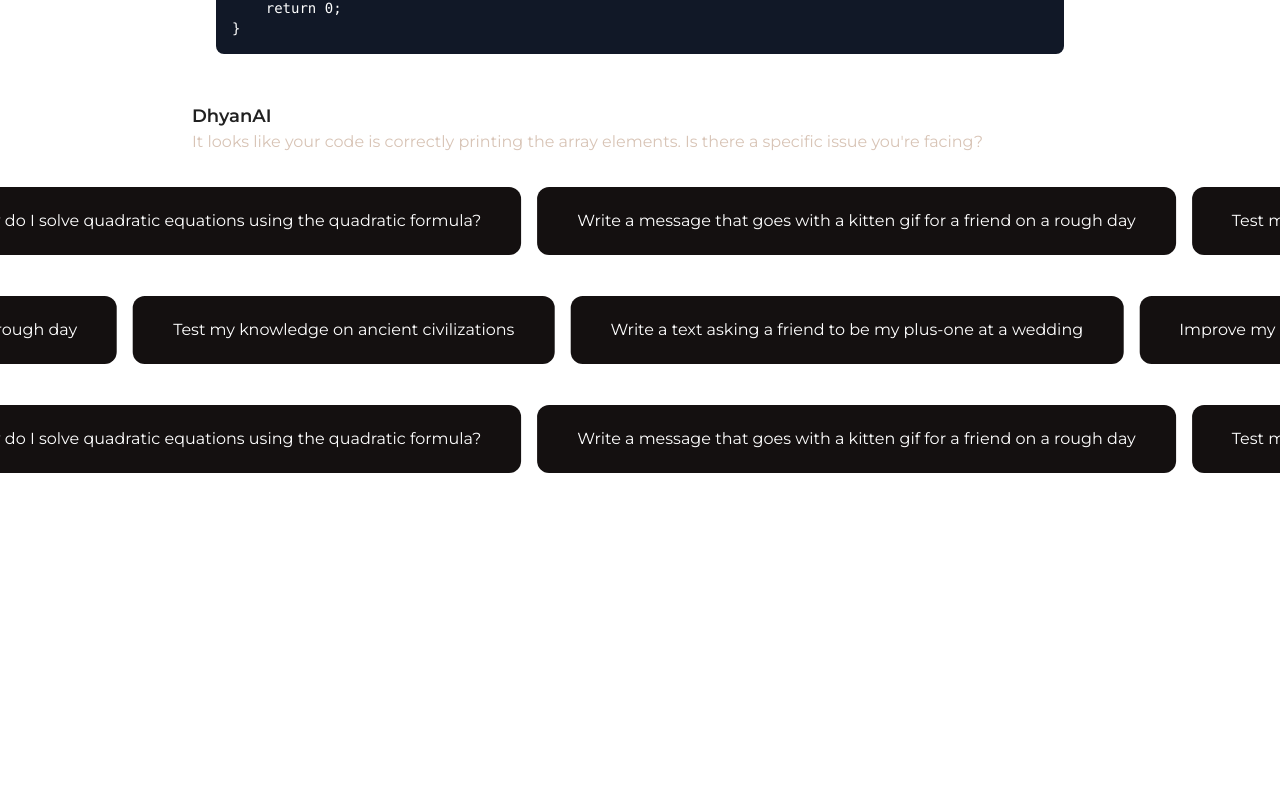
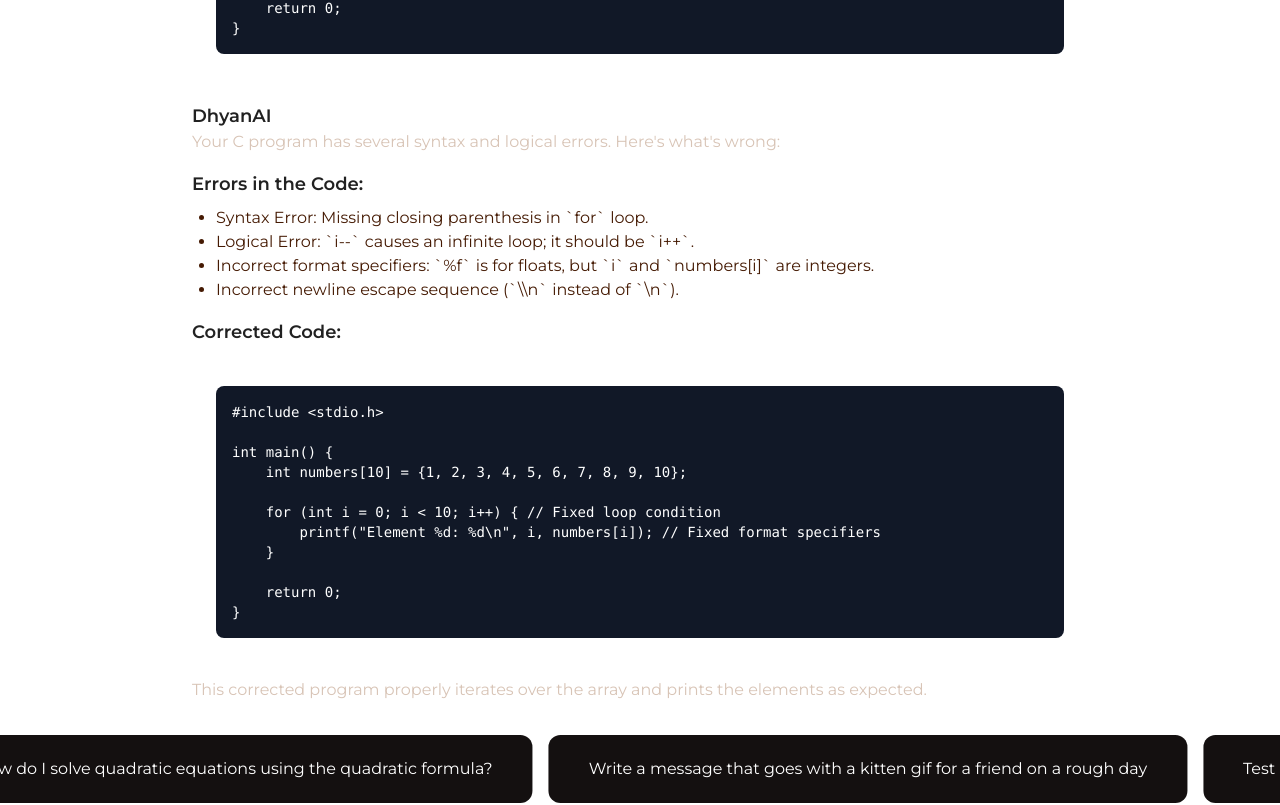
Before and after one commit to ItsSitanshu/dhyan-v1, a Next.js app: page / in a window 1280 px wide. Shown: the part 578-1383 px from the top of the page. Before the commit the page ends 1059 px from the top, so only its background shows below. Built offline with nearby package versions, Linux system fonts and the light colour scheme; a web font is replaced by a local one.

Commit message:
landingchanges

```diff
--- a/app/components/CodeExample.tsx
+++ b/app/components/CodeExample.tsx
@@ -3,12 +3,15 @@ import React from "react";
 const CodeExample = () => {
   return (
     <div className="w-full max-w-4xl mx-auto mt-12 space-y-6">
+      {/* User's question */}
       <div>
         <p className="text-lg font-semibold">User</p>
         <p className="text-psec text-amber-950">
           This code is not working like I expect — how do I fix it?
         </p>
       </div>
+
+      {/* Incorrect C Code */}
       <div className="w-full bg-background p-6 rounded-lg text-foreground text-sm overflow-x-auto">
         <pre className="bg-gray-900 text-white p-4 rounded-lg overflow-x-auto">
           <code>
@@ -17,8 +20,8 @@ const CodeExample = () => {
 int main() {
     int numbers[10] = {1, 2, 3, 4, 5, 6, 7, 8, 9, 10};
 
-    for (int i = 0; i < 10; i-- {
-        printf("Element %f: %f\\n", i, numbers[i])
+    for (int i = 0; i < 10; i-- { // Incorrect loop condition and syntax
+        printf("Element %f: %f\\n", i, numbers[i]) // Incorrect format specifiers
     }
 
     return 0;
@@ -27,14 +30,57 @@ int main() {
         </pre>
       </div>
 
+      {/* Explanation */}
       <div className="space-y-4">
         <div>
           <p className="text-lg font-semibold">DhyanAI</p>
           <p className="text-psec text-amber-950">
-            It looks like your code is correctly printing the array elements. Is
-            there a specific issue you're facing?
+            Your C program has several syntax and logical errors. Here's what's
+            wrong:
           </p>
         </div>
+
+        {/* Errors List */}
+        <div className="space-y-2">
+          <p className="text-lg font-semibold">Errors in the Code:</p>
+          <ul className="list-disc pl-6 text-amber-950">
+            <li>Syntax Error: Missing closing parenthesis in `for` loop.</li>
+            <li>
+              Logical Error: `i--` causes an infinite loop; it should be `i++`.
+            </li>
+            <li>
+              Incorrect format specifiers: `%f` is for floats, but `i` and
+              `numbers[i]` are integers.
+            </li>
+            <li>Incorrect newline escape sequence (`\\n` instead of `\n`).</li>
+          </ul>
+        </div>
+
+        {/* Fixed Code */}
+        <p className="text-lg font-semibold">Corrected Code:</p>
+        <div className="w-full bg-background p-6 rounded-lg text-foreground text-sm overflow-x-auto">
+          <pre className="bg-gray-900 text-white p-4 rounded-lg overflow-x-auto">
+            <code>
+              {`#include <stdio.h>
+
+int main() {
+    int numbers[10] = {1, 2, 3, 4, 5, 6, 7, 8, 9, 10};
+
+    for (int i = 0; i < 10; i++) { // Fixed loop condition
+        printf("Element %d: %d\\n", i, numbers[i]); // Fixed format specifiers
+    }
+
+    return 0;
+}`}
+            </code>
+          </pre>
+        </div>
+
+        {/* Conclusion */}
+        <p className="text-psec text-amber-950">
+          This corrected program properly iterates over the array and prints the
+          elements as expected.
+        </p>
       </div>
     </div>
   );
```
